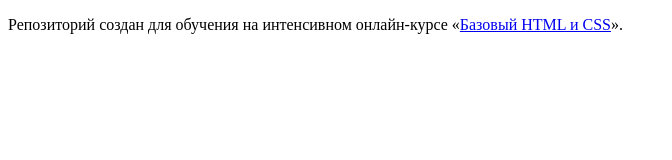
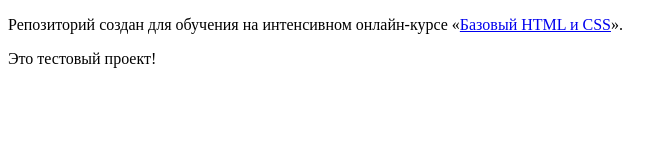
Before and after one commit to trumplin/52646-barbershop, a plain HTML site: page index.html in a window 1280 px wide. Shown: the whole page, without its empty margins (0-672 px from the left). Drawn offline with Linux system fonts and the light colour scheme.

Commit message:
Добавил текст

```diff
--- a/index.html
+++ b/index.html
@@ -8,5 +8,7 @@
 
     <p>Репозиторий создан для обучения на интенсивном онлайн‑курсе «<a href="https://htmlacademy.ru/intensive/htmlcss">Базовый HTML и CSS</a>».</p>
 
-  </body>
+    <p>Это тестовый проект!</p>
+
+    </body>
 </html>
```
